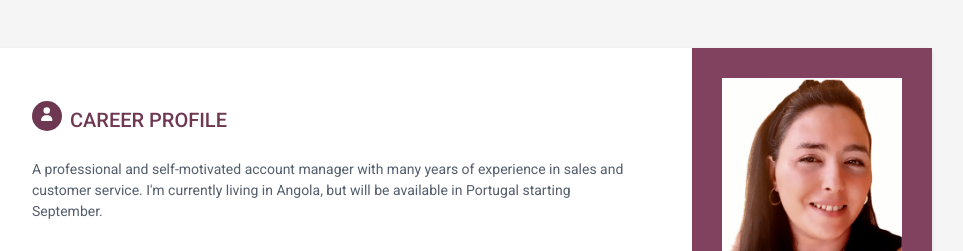
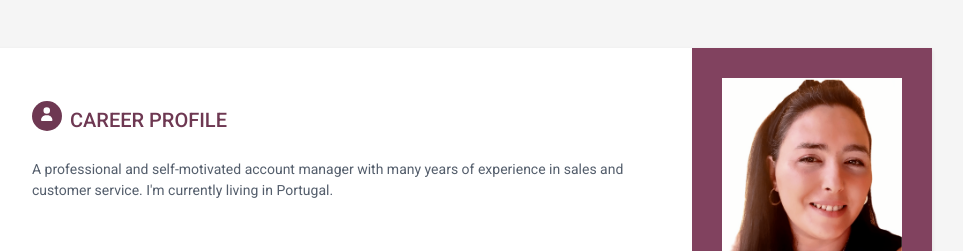
Before and after one commit to WissalGamal/WissalGamal-WissalGamal.github.io, a plain HTML site: page index.html in a window 1280 px wide. Shown: the top 251 px of the page, without its empty margins (188-1151 px from the left). Drawn offline with Linux system fonts and the light colour scheme.

Commit message:
Update index.html

```diff
--- a/index.html
+++ b/index.html
@@ -88,7 +88,7 @@
             <section class="section summary-section">
                 <h2 class="section-title"><span class="icon-holder"><i class="fas fa-user"></i></span>Career Profile</h2>
                 <div class="summary">
-                    <p> A professional and self-motivated account manager with many years of experience in sales and customer service. I'm currently living in Angola, but will be available in Portugal starting September. </p>
+                    <p> A professional and self-motivated account manager with many years of experience in sales and customer service. I'm currently living in Portugal. </p>
                 </div><!--//summary-->
             </section><!--//section-->
 
```
